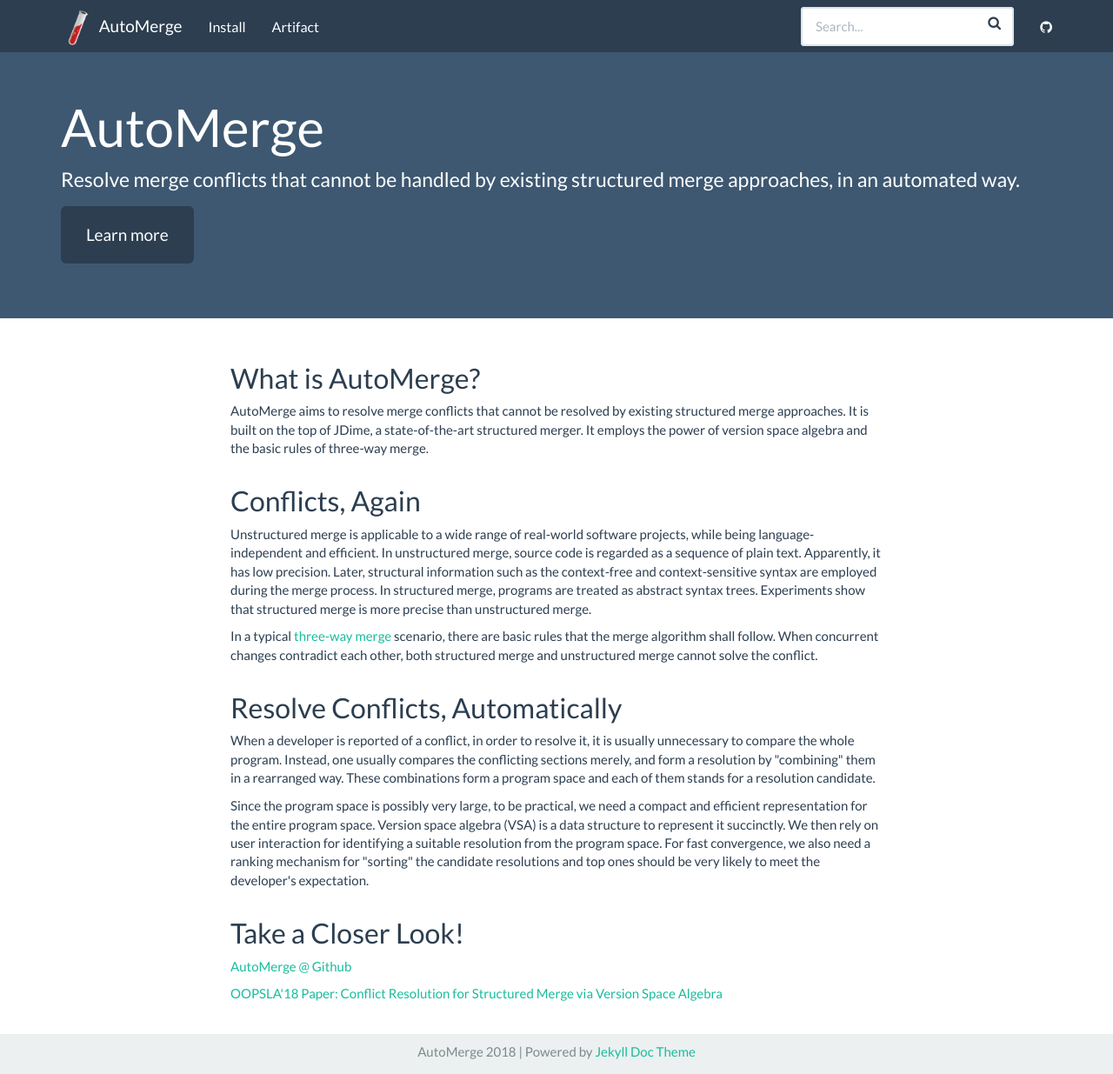
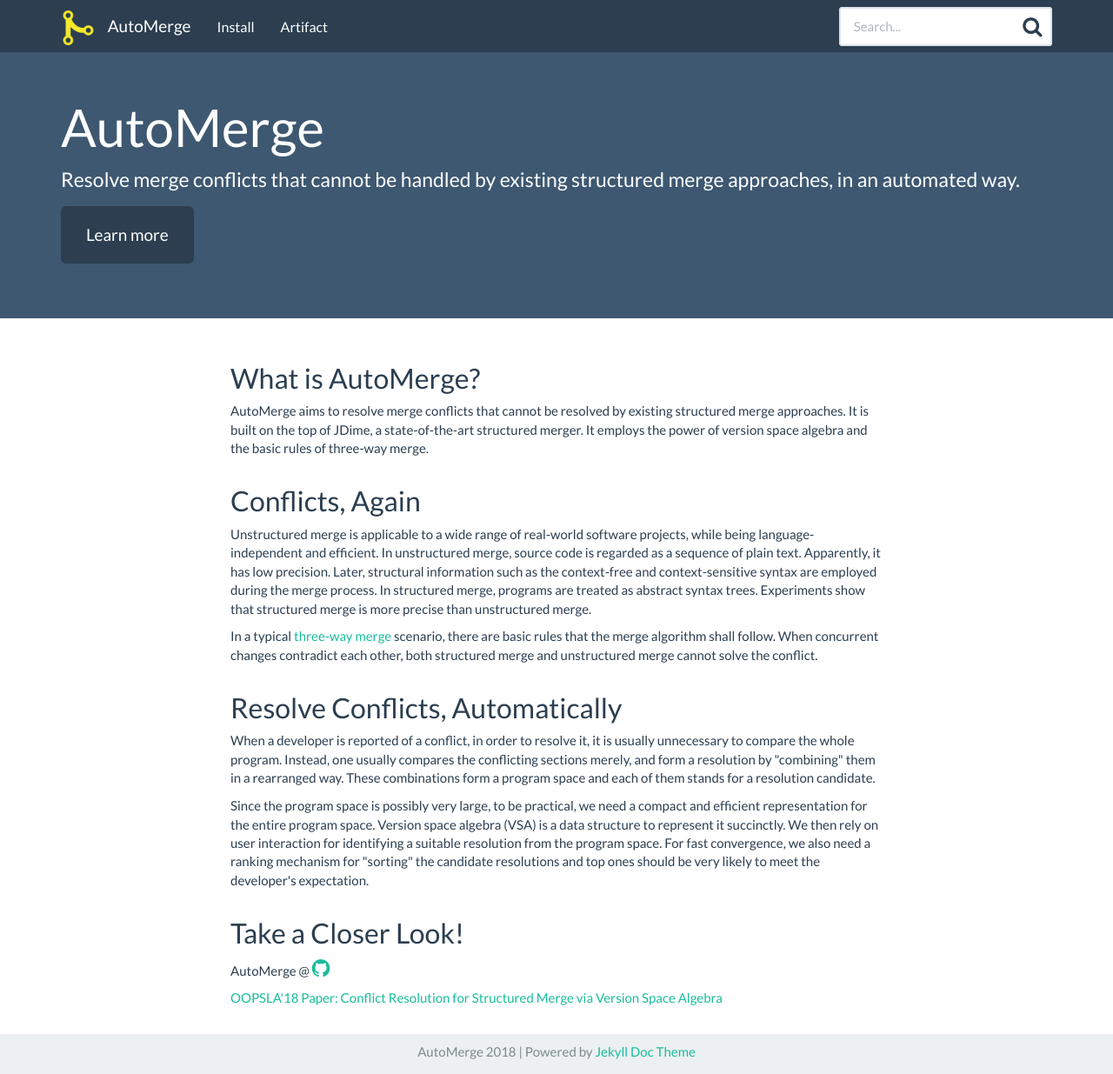
Before and after one commit to thufv/automerge, a Jekyll site: the page built from index.html, in a window 1280 px wide and 1235 px high. Shown: the whole window at 87% size. Built offline with Jekyll 4.4.1, drawn with Linux system fonts in a browser that asks for light colours; nearby versions of some CDN libraries.

Commit message:
update icon

```diff
--- a/_includes/topnav.html
+++ b/_includes/topnav.html
@@ -8,7 +8,9 @@
         <span class="icon-bar"></span>
       </button>
             <a class="navbar-brand" href="{{ site.baseurl }}/">
-                <span><img src="{{site.baseurl}}/img/logonav.png"></span> {{ site.title }}
+                <span>
+                    <img src="{{site.baseurl}}/img/logonav.png" style="margin-right:10px;">
+                </span> {{ site.title }}
             </a>
         </div>
         <div id="navbar" class="collapse navbar-collapse">
@@ -20,12 +22,9 @@
                 <form class="navbar-form navbar-left">
                     <div class="form-group has-feedback">
                         <input id="search-box" type="text" class="form-control" placeholder="Search...">
-                        <i class="fa fa-search form-control-feedback"></i>
+                        <i class="fa fa-search form-control-feedback" aria-hidden="true" style="font-size:x-large;"></i>
                     </div>
                 </form>
-                <ul class="nav navbar-nav">
-                    <li><a href="{{ site.git_address }}"><i class="fa fa-github" aria-hidden="true"></i></a></li>
-                </ul>
             </div>
         </div>
     </div>
--- a/index.html
+++ b/index.html
@@ -63,7 +63,9 @@
         </div>
         <div class="col-md-8 col-md-offset-2">
             <h2 class="header-light regular-pad">Take a Closer Look!</h2>
-            <p><a href="https://github.com/thufv/automerge" target="_blank">AutoMerge @ Github</a></p>
+            <p>
+                AutoMerge @ <a href="{{ site.git_address }}"><i class="fa fa-github" aria-hidden="true" style="font-size:x-large;"></i></a>
+            </p>
             <p><a href="https://doi.org/10.1145/3276536" target="_blank">OOPSLA'18 Paper: Conflict Resolution for Structured Merge via Version Space Algebra</a></p>
         </div>
     </div>
```
Also changed, not shown: favicon.ico, img/logonav.png.
